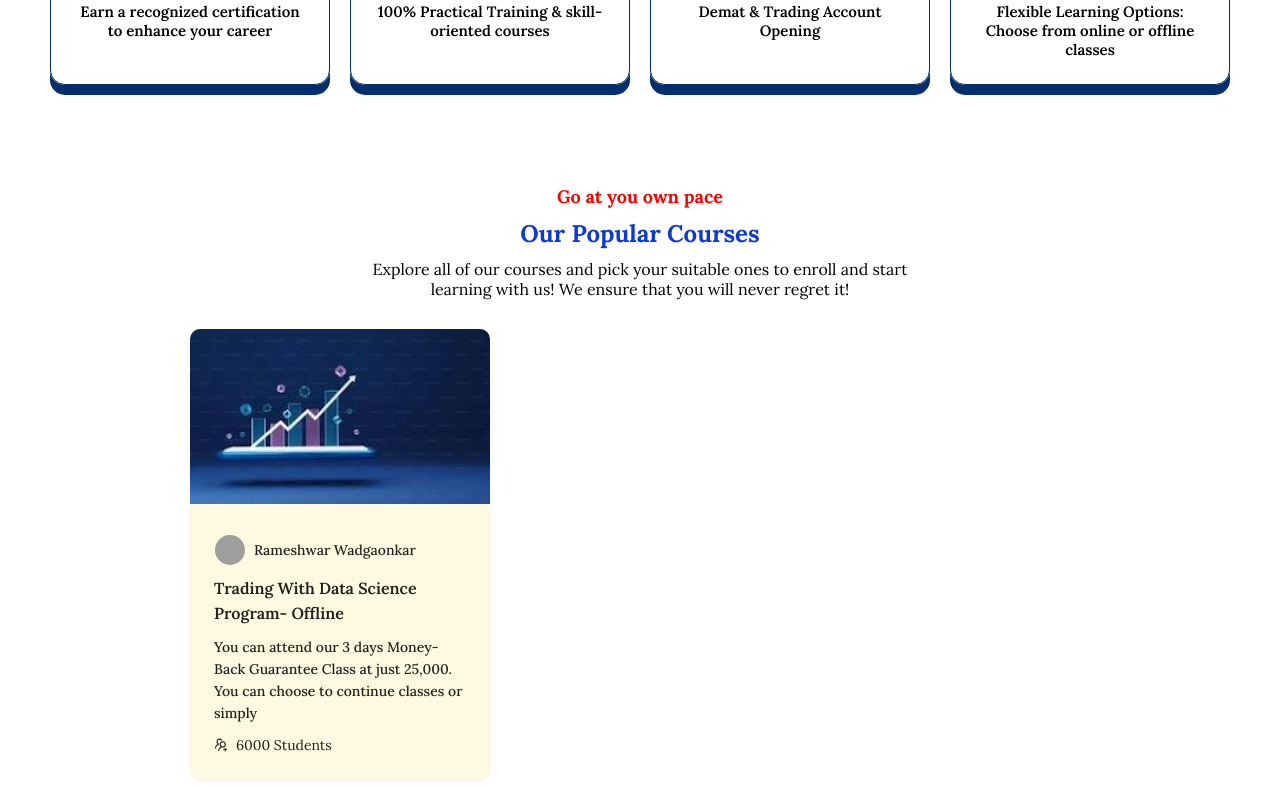
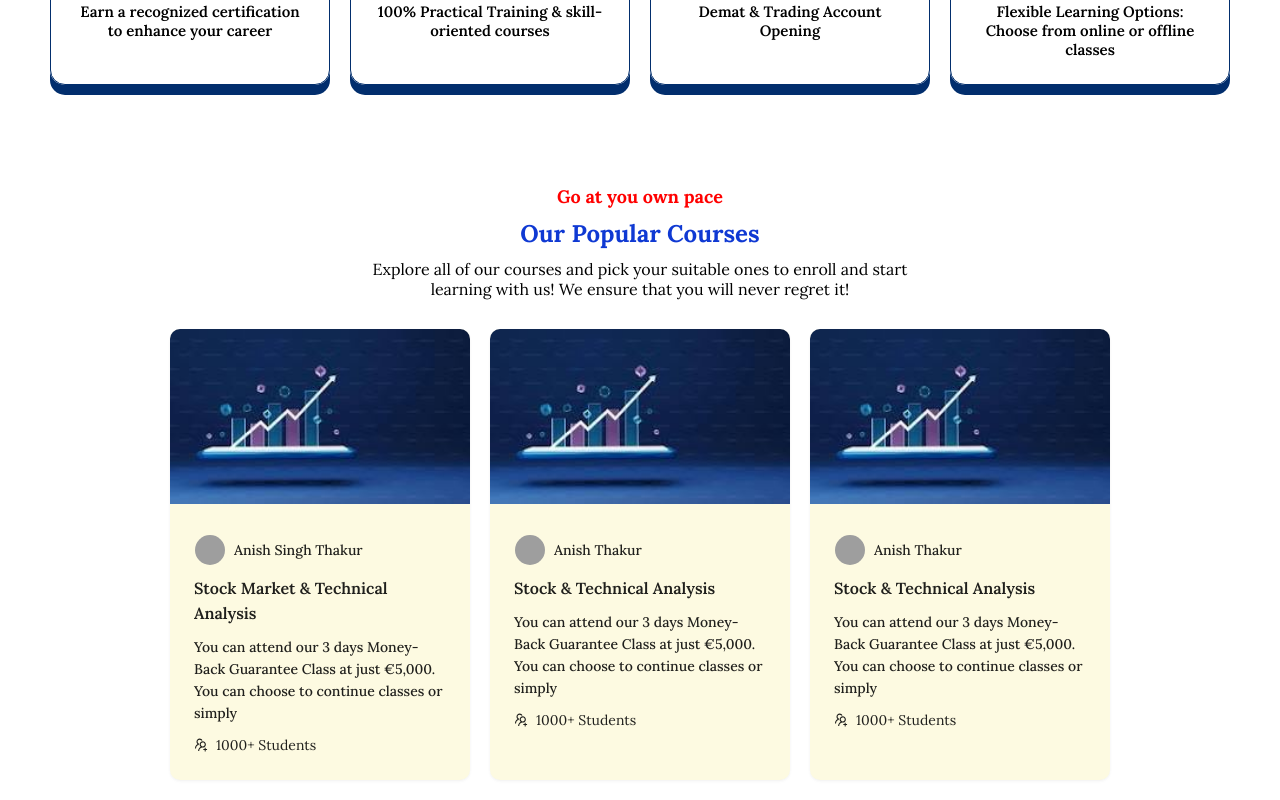
Before and after one commit to Aman8593/rebuild-growth-academy-new, a React (Create React App) app: page / in a window 1280 px wide. Shown: the part 1428-2228 px from the top of the page. Built offline with nearby package versions, Linux system fonts and the light colour scheme; grey boxes are pictures that could not be loaded; a web font is replaced by a local one.

Commit message:
Updated with card data fetch from json

```diff
--- a/src/App.js
+++ b/src/App.js
@@ -9,6 +9,7 @@ import { Avatar, Button, Card, Drawer, Menu } from "antd";
 import "./App.scss";
 import { services } from "./json/services-main-pg";
 import { useState } from "react";
+import { courseDetailsCards } from "./json/course-details-cards";
 
 function App() {
   const [verticalMenuOpen, setVerticalMenuOpen] = useState(false);
@@ -358,27 +359,26 @@ function App() {
           </div>
           <div className="sect-3-cards-wrapper">
             <div className="sect-3-cards">
+              {courseDetailsCards.map((data) => {
+                return (
                   <Card
-                title={<img src="./course.jpg" alt="course image" />}
+                    title={<img src={data?.imagePath} alt="course image" />}
                     bordered={false}
                     style={{ width: 300 }}
                   >
                     <div className="card-person-details">
                       <Avatar src="https://api.dicebear.com/7.x/miniavs/svg?seed=1" />
-                  <p>Rameshwar Wadgaonkar</p>
+                      <p>{data?.name}</p>
                     </div>
-                <p className="card-course-heading">
-                  Trading With Data Science Program- Offline
-                </p>
-                <p className="card-course-details">
-                  You can attend our 3 days Money-Back Guarantee Class at just
-                  25,000. You can choose to continue classes or simply
-                </p>
+                    <p className="card-course-heading">{data?.heading}</p>
+                    <p className="card-course-details">{data?.title}</p>
                     <div className="card-footer">
                       <UsergroupAddOutlined />
-                  <p>6000 Students</p>
+                      <p>{data?.students}</p>
                     </div>
                   </Card>
+                );
+              })}
             </div>
           </div>
         </div>
--- a/src/App.scss
+++ b/src/App.scss
@@ -253,6 +253,8 @@ body {
           .sect-3-cards {
             display: grid;
             grid-template-columns: repeat(3, 1fr);
+            column-gap: 20px;
+            row-gap: 20px;
             .ant-card {
               background-color: rgb(253, 250, 225);
               border-radius: 10px;
--- /dev/null
+++ b/src/json/course-details-cards.js
@@ -0,0 +1,26 @@
+export const courseDetailsCards = [
+    {
+        key: 1,
+        imagePath: "./course.jpg",
+        name: "Anish Singh Thakur",
+        heading: "Stock Market & Technical Analysis",
+        title: "You can attend our 3 days Money-Back Guarantee Class at just €5,000. You can choose to continue classes or simply",
+        students: "1000+ Students",
+    },
+    {
+        key: 2,
+        imagePath: "./course.jpg",
+        name: "Anish Thakur",
+        heading: "Stock & Technical Analysis",
+        title: "You can attend our 3 days Money-Back Guarantee Class at just €5,000. You can choose to continue classes or simply",
+        students: "1000+ Students",
+    },
+    {
+        key: 3,
+        imagePath: "./course.jpg",
+        name: "Anish Thakur",
+        heading: "Stock & Technical Analysis",
+        title: "You can attend our 3 days Money-Back Guarantee Class at just €5,000. You can choose to continue classes or simply",
+        students: "1000+ Students",
+    },
+]
```
Lines whose indentation alone changed are shown as unchanged.
